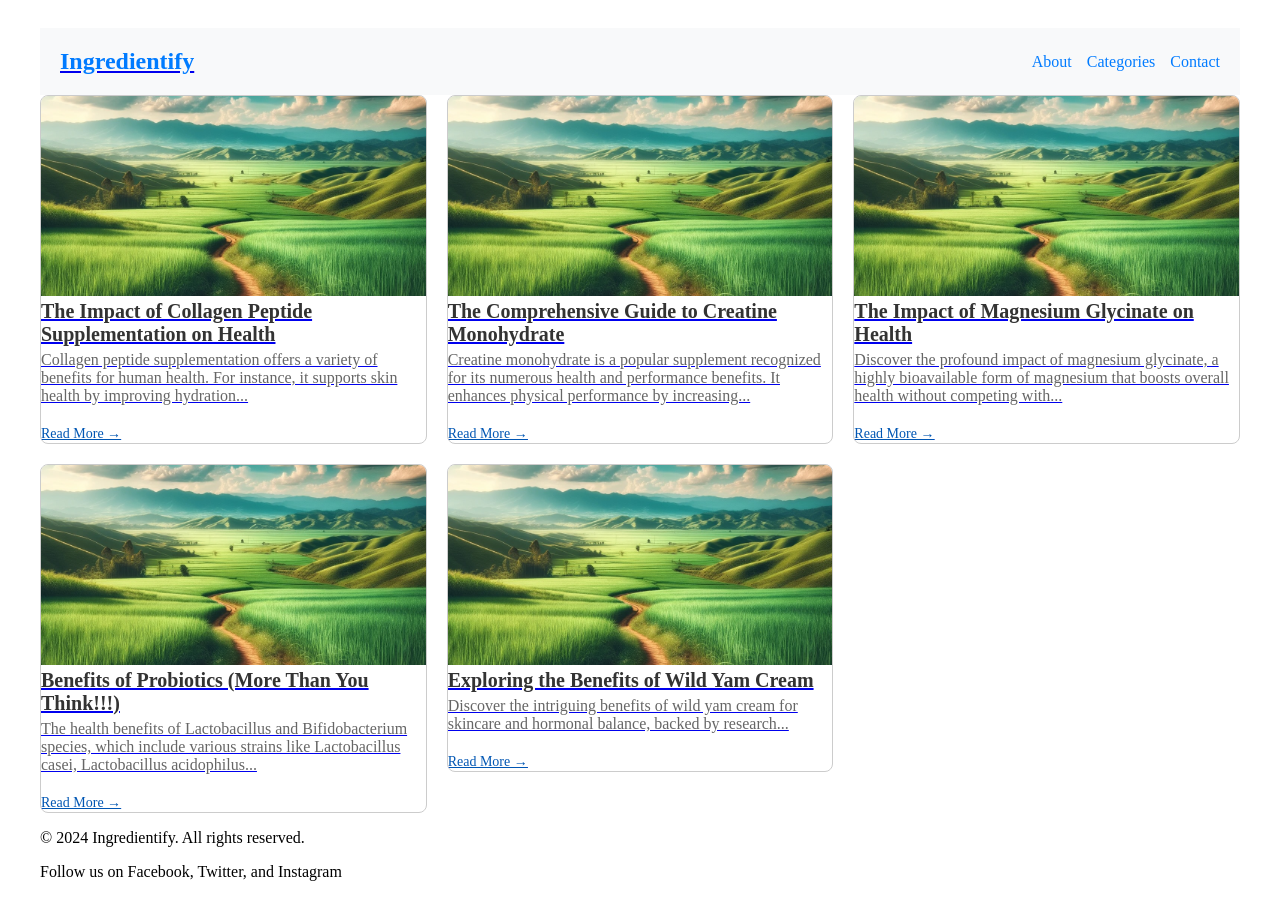
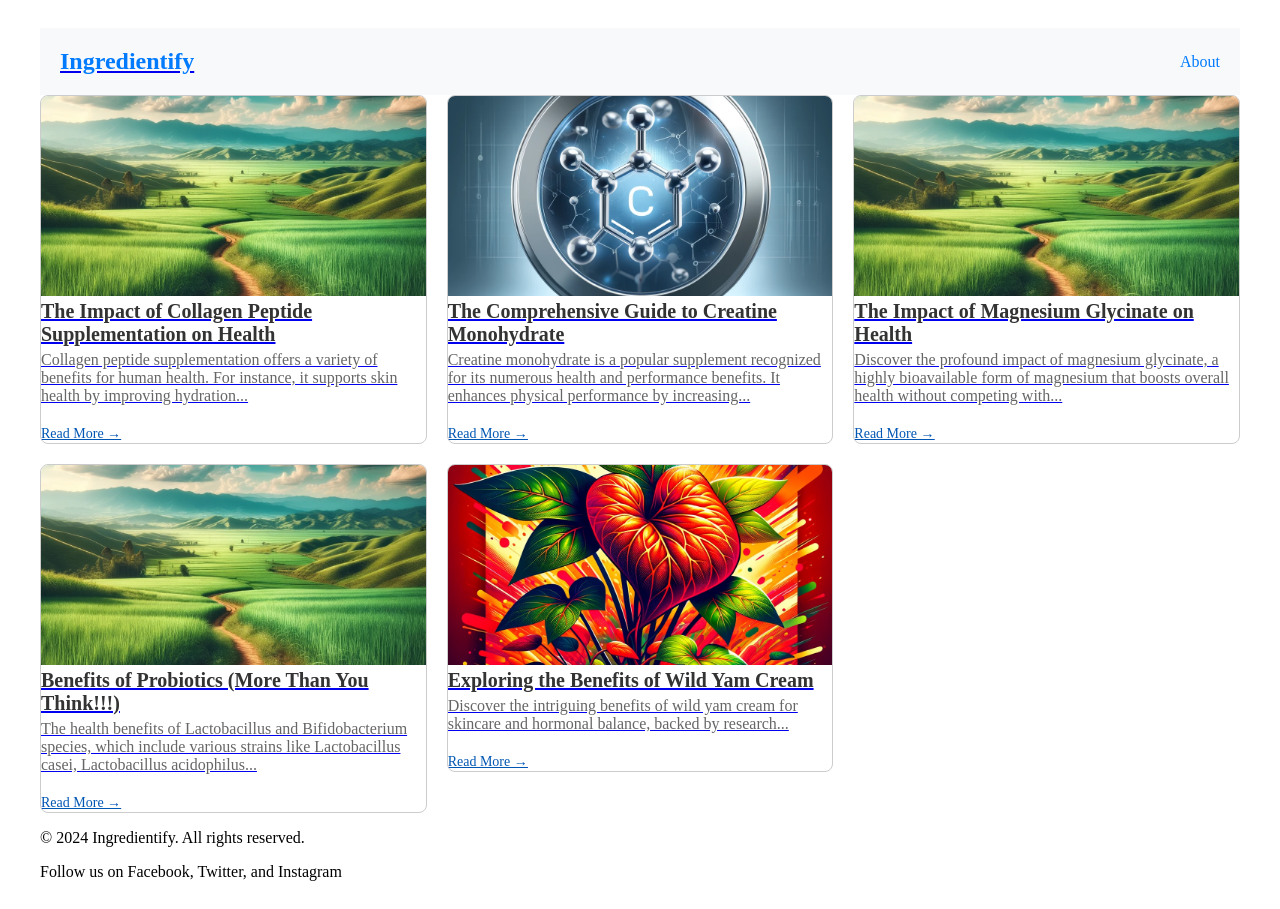
Before and after one commit to greg-az/ingredientify, a Next.js app: page / in a window 1280 px wide. Built offline with nearby package versions, Linux system fonts and the light colour scheme.

Commit message:
thumbnails

```diff
--- a/src/pages/[slug].js
+++ b/src/pages/[slug].js
@@ -91,12 +91,12 @@ export default function PostPage({ frontMatter, content }) {
         <title>{frontMatter.title} - Ingredientify</title>
         <meta name="description" content={frontMatter.excerpt || 'Read more about this fascinating post.'} />
       </Head>
-      <div className={styles.postContainer}>
+      <div className={styles.postContainer} onClick={handlePageClick}>
       <Link href="/" className={`${styles.backToHome} no-redirect`}>← Back to Home</Link>
         <h1 className={styles.postTitle}>{frontMatter.title}</h1>
         <div className={styles.postContent} dangerouslySetInnerHTML={{ __html: content }} />
         {frontMatter.affiliate_link && (
-          <a href={frontMatter.affiliate_link} target="_blank" rel="noopener noreferrer" className={styles.affiliateLink}>
+          <a href={frontMatter.affiliate_link} target="_blank" className={`${styles.affiliateLink} no-redirect`}>
             Buy on Amazon
           </a>
         )}
--- a/src/pages/index.js
+++ b/src/pages/index.js
@@ -40,8 +40,6 @@ export default function Home({ posts }) {
           <Link href="/" passHref><div className={styles.logo}>Ingredientify</div></Link>
           <nav className={styles.navLinks}>
             <Link href="/about" passHref><div>About</div></Link>
-            <Link href="/categories" passHref><div>Categories</div></Link>
-            <Link href="/contact" passHref><div>Contact</div></Link>
           </nav>
         </header>
         <main className={styles.grid}>
--- a/src/posts/creatine.md
+++ b/src/posts/creatine.md
@@ -5,6 +5,7 @@ categories: [Supplements, Health]
 tags: [creatine, fitness, cognitive enhancement, health]
 affiliate_link: https://amzn.to/4dBueTU
 excerpt: "Creatine monohydrate is a popular supplement recognized for its numerous health and performance benefits. It enhances physical performance by increasing..."
+thumbnail: "/creatinem.webp"
 ---
 
 # Intro
--- a/src/posts/wildyam.md
+++ b/src/posts/wildyam.md
@@ -3,6 +3,7 @@ title: "Exploring the Benefits of Wild Yam Cream"
 date: "2024-05-13"
 excerpt: "Discover the intriguing benefits of wild yam cream for skincare and hormonal balance, backed by research..."
 affiliate_link: "https://amzn.to/4bfVW75"
+thumbnail: "/wildyam.webp"
 ---
 
 # Exploring the Benefits of Wild Yam Cream
```
Also changed, not shown: public/creatinem.webp (added), public/wildyam.webp (added).
